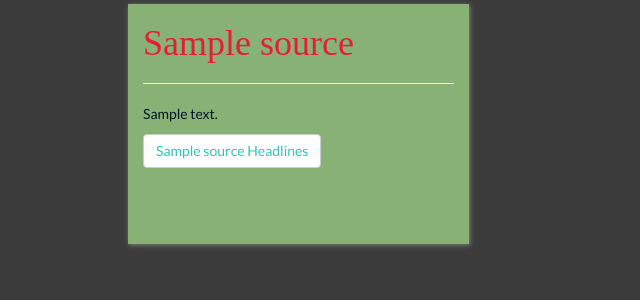
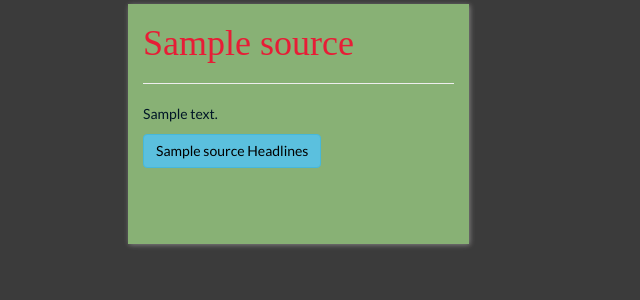
Before and after one commit to joanwanjiku/newsRoom, a Flask app: template app/templates/index.html in a window 1280 px wide. Shown: the part 70-370 px from the top of the page, without its empty margins (0-640 px from the left). Run offline with Flask 2, Linux system fonts and the light colour scheme; the template is opened without the code that fills it: most values are stand-ins (such as "Sample title", 1, 10 or a date in 2020); some libraries are stand-ins or nearby versions; some web fonts are replaced.

Commit message:
displayed the source of each article

```diff
--- a/app/templates/macro.html
+++ b/app/templates/macro.html
@@ -5,7 +5,7 @@
             <hr>
             <p>{{source.description}}</p>
             <div class="card-footer">
-                <p> <a href="/headline/{{source.id}}" class="btn btn-default" style="color: #2ec4b6;">{{source.name}} Headlines</a></p>
+                <p> <a href="/headline/{{source.id}}" class="btn btn-info" style="color:black;">{{source.name}} Headlines</a></p>
             </div>
 
 
@@ -18,7 +18,7 @@
             <h3>{{article.title}}</h3>
             <img src="{{article.urlToImage}}" alt="{{article.title}}">
             <p>{{article.description}}</p>
-            <small>{{article.author}} | <span><a href="{{article.url}}">Open Story</a></span></small>
+            <small>{{article.author}} |   {{article.source}} | <span><a href="{{article.url}}" style="font-weight: bold; font-size: 1.5rem">Open Story</a></span></small>
             <hr>
         </div>
     {% endfor %}
```
